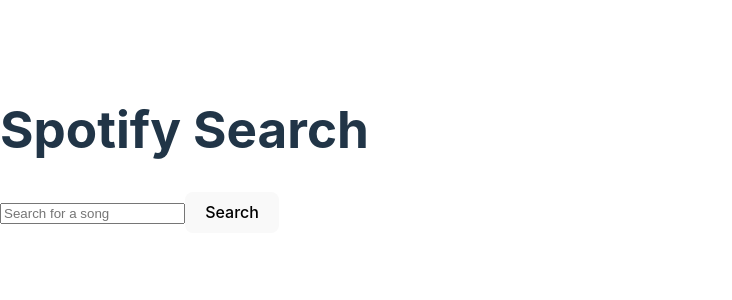
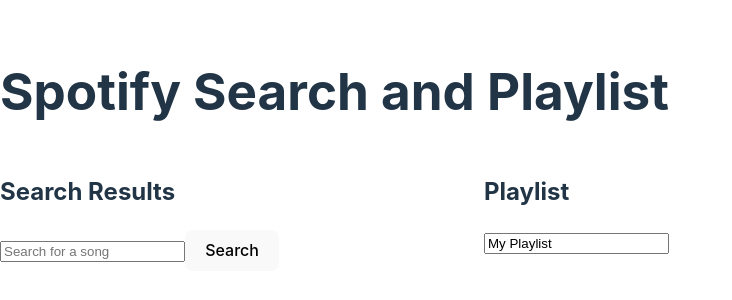
Before and after one commit to Gearoid76/vite-deploy-V7, a React (Vite) app: page / in a window 1280 px wide. Shown: the part 242-542 px from the top of the page, without its empty margins (0-732 px from the left). Built offline with nearby package versions, Linux system fonts and the light colour scheme.

Commit message:
updated App.js

```diff
--- a/src/App.jsx
+++ b/src/App.jsx
@@ -1,11 +1,34 @@
-import React from "react";
-import SearchBar from "./components/SearchBar";
+import React, { useState } from 'react';
+import SearchBar from './components/SearchBar';
+import Playlist from './components/Playlist';
+
 const App = () => {
+  const [playlistTracks, setPlaylistTracks] = useState([]);
+
+  const addTrackToPlaylist = (track) => {
+    setPlaylistTracks((prevTracks) => {
+      if (!prevTracks.find(t => t.id === track.id)) {
+        return [...prevTracks, track];
+      }
+      return prevTracks;
+    });
+  };
+
   return (
     <div>
-      <h1>Spotify Search</h1>
-      <SearchBar />
+      <h1>Spotify Search and Playlist</h1>
+      <div style={{ display: 'flex', justifyContent: 'space-between' }}>
+        <div>
+          <h2>Search Results</h2>
+          <SearchBar addTrackToPlaylist={addTrackToPlaylist} />
+        </div>
+        <div>
+          <h2>Playlist</h2>
+          <Playlist tracks={playlistTracks} />
+        </div>
+      </div>
     </div>
   );
 };
+
 export default App;
```
